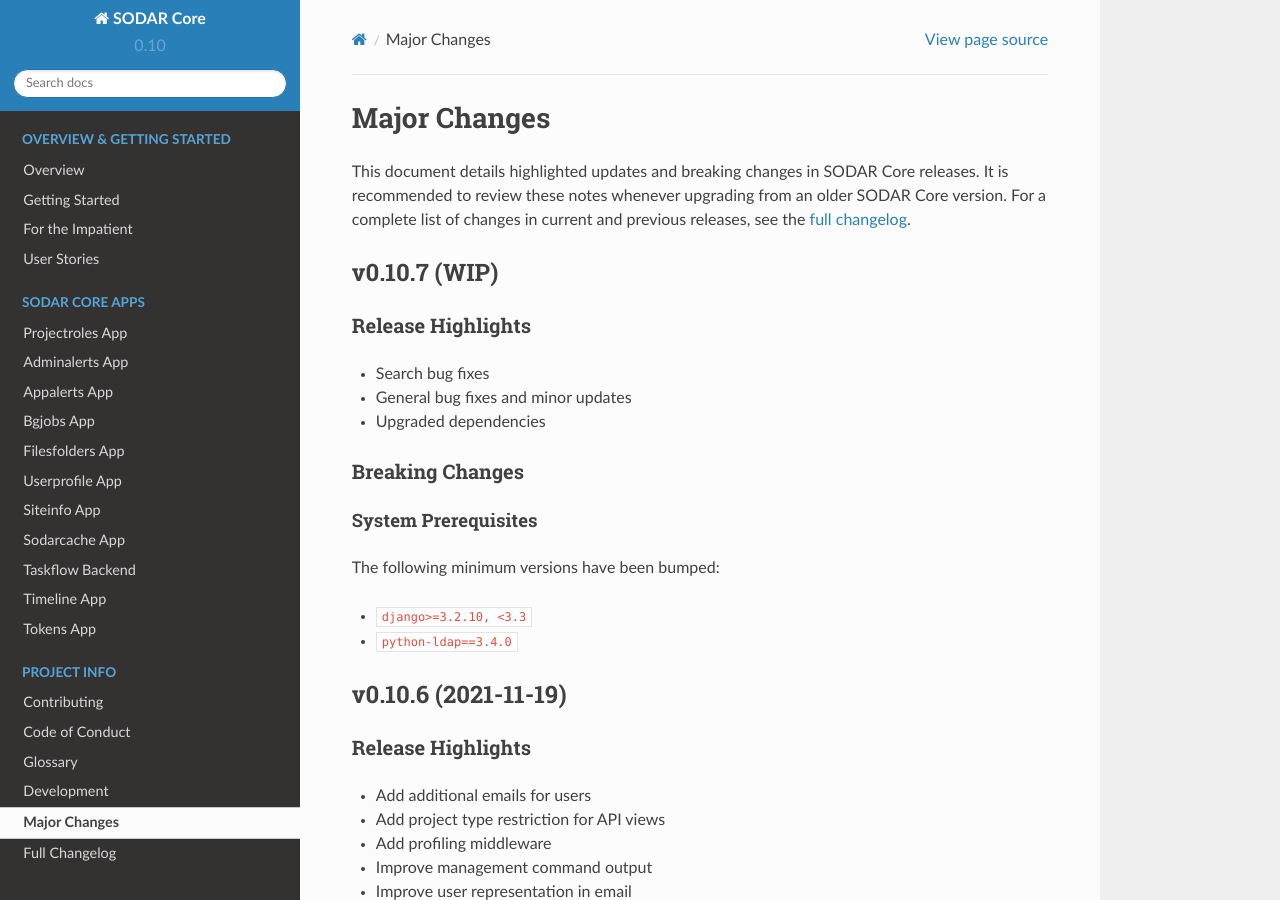
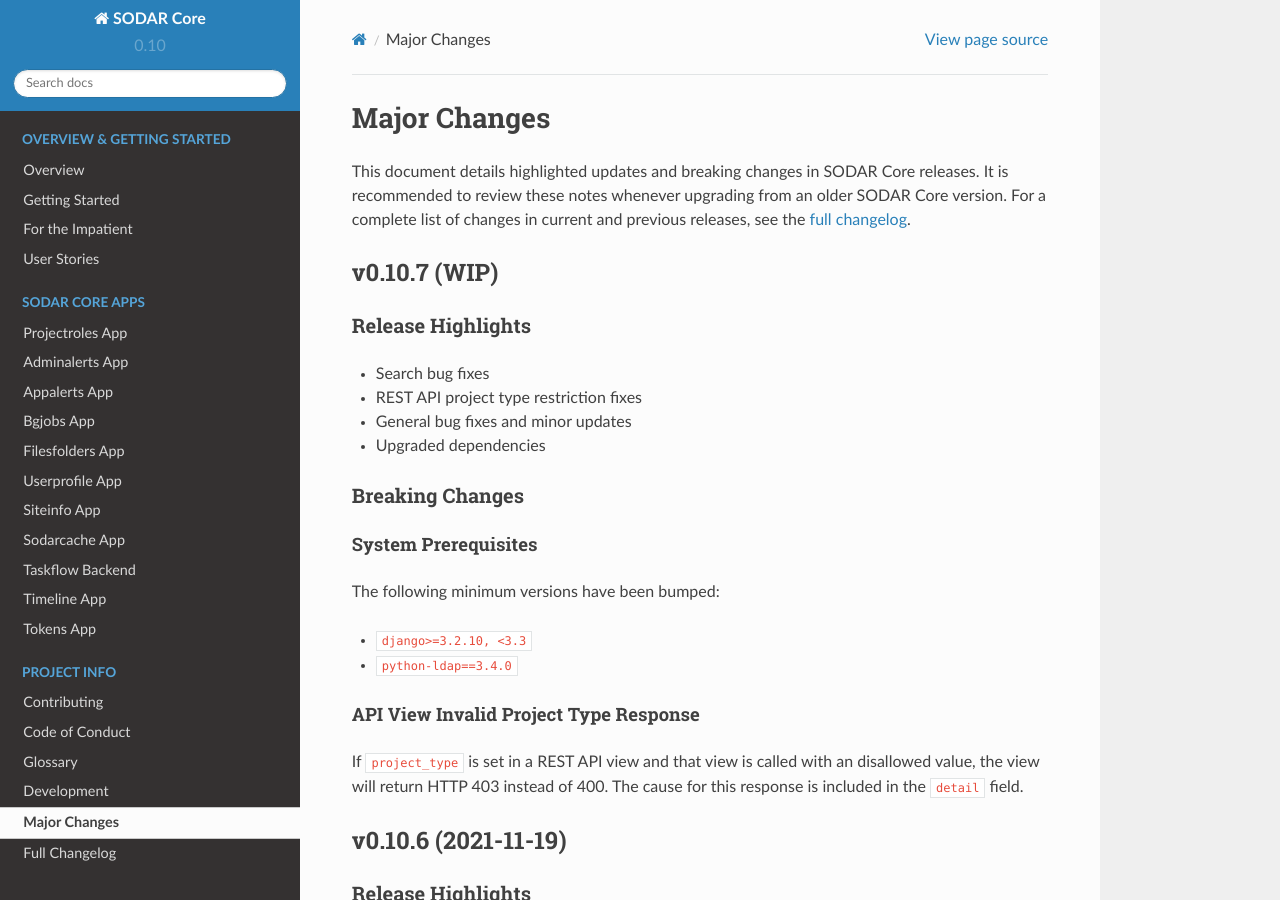
Before and after one commit to bihealth/sodar-core-legacy, a Sphinx documentation site: the page built from docs/source/major_changes.rst, in a window 1280 px wide and 900 px high. Built offline with Sphinx 7.4.7 and the Read the Docs theme 2.0.0, drawn with Linux system fonts in a browser that asks for light colours.

Commit message:
improve rest api project type restricting (#872)

```diff
--- a/CHANGELOG.rst
+++ b/CHANGELOG.rst
@@ -16,6 +16,8 @@
 - **General**
     - Upgrade minimum Django version to v3.2.10 (#869)
     - Upgrade to python-ldap v3.4.0 (#871)
+- **Projectroles**
+    - HTTP 403 raised instead of 400 if project type disallowed by API view (#872)
 
 Fixed
 -----
@@ -24,6 +26,7 @@
     - ``ManagementCommandLogger`` crash by unset ``LOGGING_LEVEL`` (#862)
     - ``highlight_search_term()`` crash on invalid term input (#867)
     - Search bar allowing invalid input (#868)
+    - Wrong project type displayed in project type restriction API response (#872)
 
 
 v0.10.6 (2021-11-19)
--- a/docs/source/app_projectroles_api_rest.rst
+++ b/docs/source/app_projectroles_api_rest.rst
@@ -75,8 +75,10 @@
 
 IF you want to explicitly restrict access for your API view to a specific
 project type, you can set the ``project_type`` attribute of your class to either
-``PROJECT_TYPE_PROJECT`` or ``PROJECT_TYPE_CATEGORY``. Attempt to call the class
-with the wrong project type will result in a ``400 Bad Request`` response.
+``PROJECT_TYPE_PROJECT`` or ``PROJECT_TYPE_CATEGORY`` as defined in
+``SODAR_CONSTANTS``. A request to the view using the wrong project type will
+result in a ``403 Not Authorized`` response, with the reason displayed in the
+``detail`` view.
 
 This works with any API view using ``SODARAPIProjectPermission`` as its
 permission class, which includes ``SODARAPIBaseProjectMixin`` and
--- a/docs/source/major_changes.rst
+++ b/docs/source/major_changes.rst
@@ -17,6 +17,7 @@
 ==================
 
 - Search bug fixes
+- REST API project type restriction fixes
 - General bug fixes and minor updates
 - Upgraded dependencies
 
@@ -30,6 +31,13 @@
 
 - ``django>=3.2.10, <3.3``
 - ``python-ldap==3.4.0``
+
+API View Invalid Project Type Response
+--------------------------------------
+
+If ``project_type`` is set in a REST API view and that view is called with an
+disallowed value, the view will return HTTP 403 instead of 400. The cause for
+this response is included in the ``detail`` field.
 
 
 v0.10.6 (2021-11-19)
```
Also changed, not shown: 2 other files.
